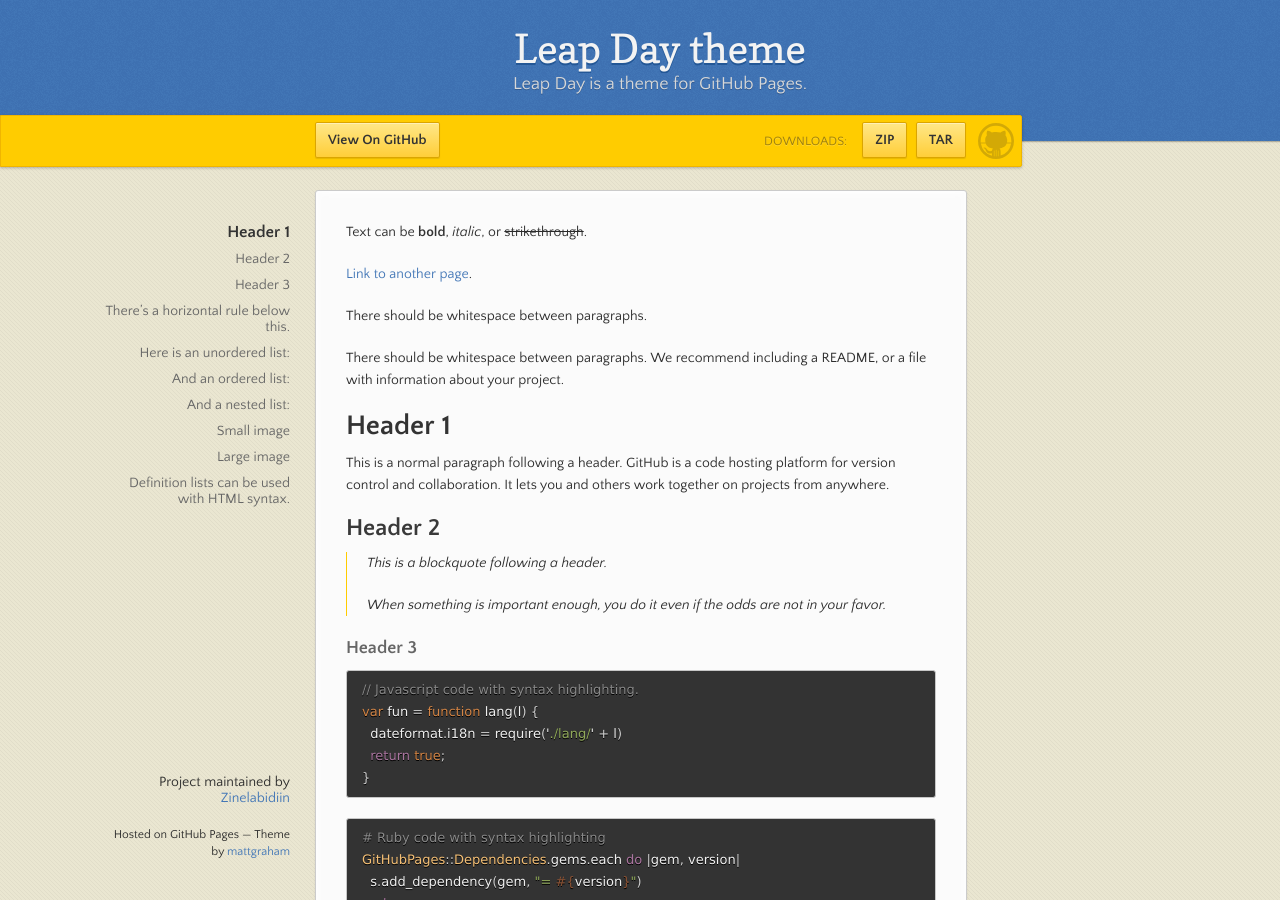
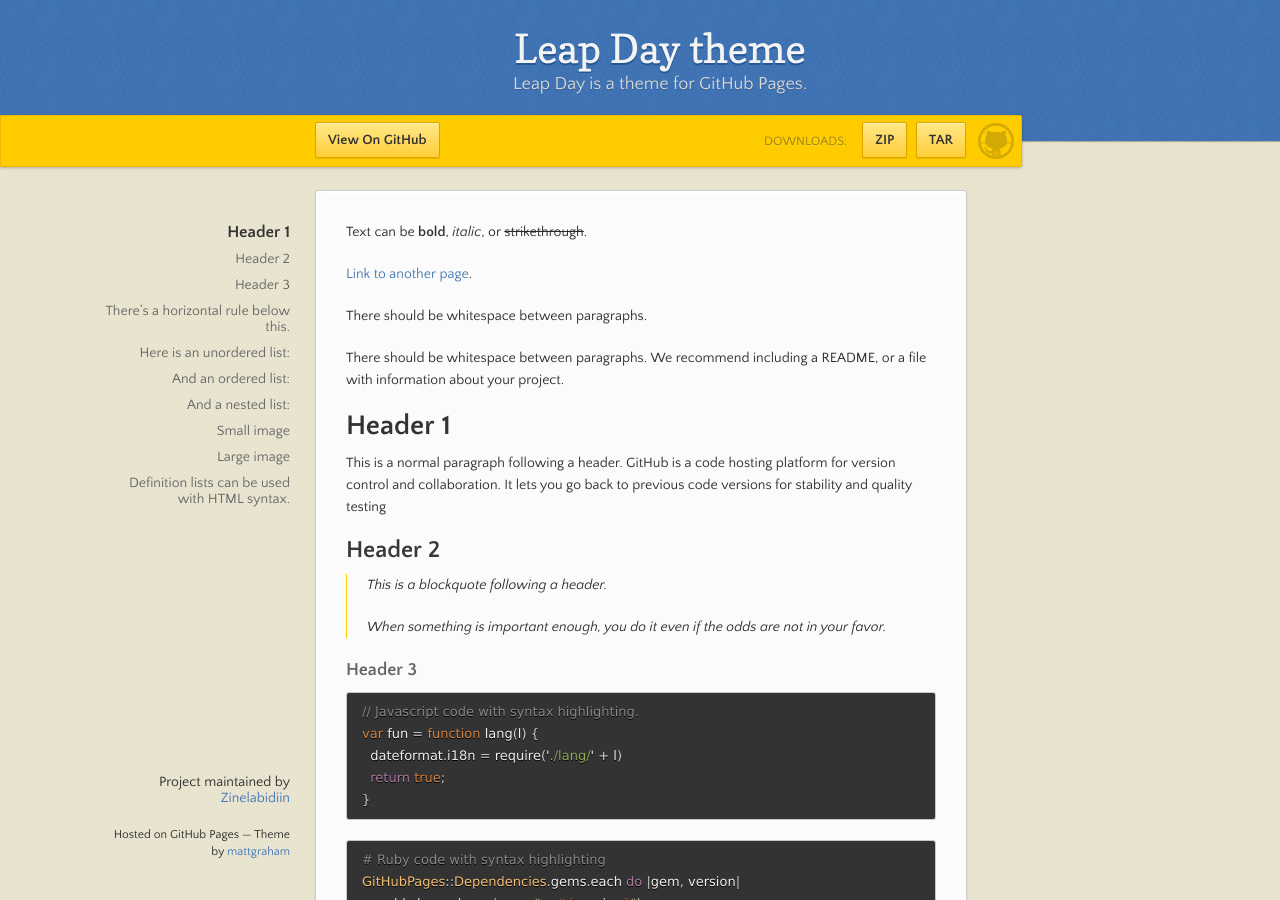
Before and after one commit to Zinelabidiin/zv, a Jekyll site: the page built from index.md, in a window 1280 px wide and 900 px high. Built offline with Jekyll 4.4.1, drawn with Linux system fonts in a browser that asks for light colours; part of the change alters nothing that is shown; some of the changed text lies outside the part shown.

Commit message:
Update index.md

```diff
--- a/index.md
+++ b/index.md
@@ -4,7 +4,7 @@ layout: default
 
 Text can be **bold**, _italic_, or ~~strikethrough~~.
 
-[Link to another page](./another-page.html).
+[Link to another page](../default.html).
 
 There should be whitespace between paragraphs.
 
@@ -12,7 +12,7 @@ There should be whitespace between paragraphs. We recommend including a README,
 
 # Header 1
 
-This is a normal paragraph following a header. GitHub is a code hosting platform for version control and collaboration. It lets you and others work together on projects from anywhere.
+This is a normal paragraph following a header. GitHub is a code hosting platform for version control and collaboration. It lets you go back to previous code versions for stability and quality testing
 
 ## Header 2
 
@@ -105,11 +105,11 @@ end
 
 <dl>
 <dt>Name</dt>
-<dd>Godzilla</dd>
+<dd>Zine</dd>
 <dt>Born</dt>
-<dd>1952</dd>
-<dt>Birthplace</dt>
-<dd>Japan</dd>
+<dd>1997</dd>
+<dt>Fes</dt>
+<dd>Morocco</dd>
 <dt>Color</dt>
 <dd>Green</dd>
 </dl>
```
